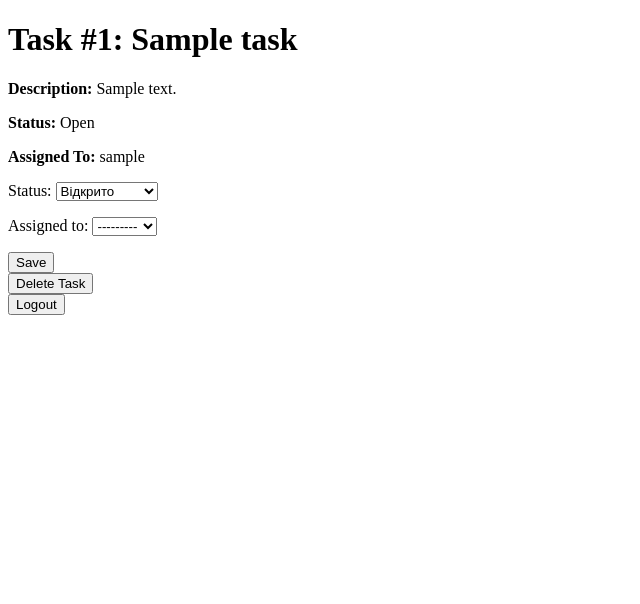
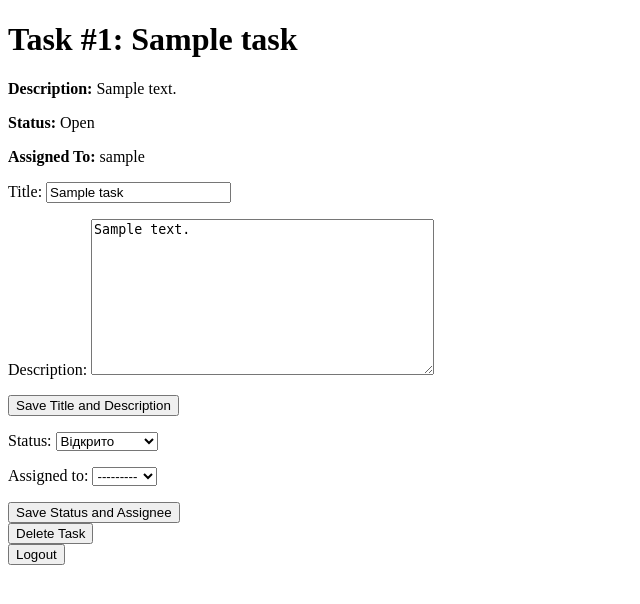
Before and after one commit to adamant-antithesis/todo_test, a Django app: page /task/1/ in a window 1280 px wide. Shown: the top 604 px of the page, without its empty margins (0-640 px from the left). Run offline with Django 5.2, Linux system fonts and the light colour scheme; a user stored in the database is signed in; tables that the repository leaves empty hold one stand-in row (values such as "Sample post").

Commit message:
The task form has been divided, the ability to edit individual fields has been added, the template has been corrected

```diff
--- a/task_manager_test/task_manager/forms.py
+++ b/task_manager_test/task_manager/forms.py
@@ -26,3 +26,13 @@ class ChangeTaskStatusForm(forms.ModelForm):
     class Meta:
         model = Task
         fields = ['status', 'assigned_to']
+
+
+class ChangeTaskTitleDescriptionForm(forms.ModelForm):
+    class Meta:
+        model = Task
+        fields = ['title', 'description']
+        widgets = {
+            'title': forms.TextInput(attrs={'placeholder': 'Enter title'}),
+            'description': forms.Textarea(attrs={'placeholder': 'Enter description'}),
+        }
--- a/task_manager_test/task_manager/templates/task_detail.html
+++ b/task_manager_test/task_manager/templates/task_detail.html
@@ -12,14 +12,20 @@
 
     <form method="post">
         {% csrf_token %}
+        {{ title_description_form.as_p }}
+        <button type="submit">Save Title and Description</button>
+    </form>
+
+    <form method="post">
+        {% csrf_token %}
         {{ status_form.as_p }}
-        <button type="submit">Save</button>
+        <button type="submit">Save Status and Assignee</button>
     </form>
 
     <form method="post" action="{% url 'task_detail' task.id %}">
-        {% csrf_token %}
-        <input type="hidden" name="delete_task" value="true">
-        <button type="submit">Delete Task</button>
+      {% csrf_token %}
+      <input type="hidden" name="delete_task" value="true">
+      <button type="submit" onclick="return confirm('Are you sure you want to delete this task?')" class="btn btn-danger">Delete Task</button>
     </form>
 
     <form action="{% url 'logout' %}" method="post">
--- a/task_manager_test/task_manager/views.py
+++ b/task_manager_test/task_manager/views.py
@@ -1,13 +1,12 @@
 from django.contrib.auth import login, authenticate
-from django.shortcuts import render, redirect, get_object_or_404
+from django.shortcuts import render, redirect
 from django.contrib.auth.decorators import login_required
 from django.contrib.auth.models import User
 from django.core.paginator import Paginator
 from django.http import HttpResponseRedirect
 from django.urls import reverse
-from django.http import Http404
 from .models import Task
-from .forms import TaskForm, ChangeTaskStatusForm, SingUpForm
+from .forms import TaskForm, ChangeTaskStatusForm, ChangeTaskTitleDescriptionForm, SingUpForm
 
 
 def signup_view(request):
@@ -43,16 +42,19 @@ def task_detail(request, task_id):
     users = User.objects.all()
     status_choices = Task.Status.choices
     status_form = ChangeTaskStatusForm(request.POST or None, initial={'status': task.status})
+    title_description_form = ChangeTaskTitleDescriptionForm(request.POST or None,
+                                                            initial={'title': task.title,
+                                                                     'description': task.description})
 
     if request.method == 'POST':
         if 'delete_task' in request.POST:
             task.delete()
             return HttpResponseRedirect(reverse('task_list'))
 
-        status_form = ChangeTaskStatusForm(request.POST)
         if status_form.is_valid():
+            status_form.save(commit=False)
             task.status = status_form.cleaned_data['status']
-            assigned_to_id = request.POST.get('assigned_to')
+            assigned_to_id = status_form.cleaned_data.get('assigned_to')
             if assigned_to_id:
                 task.assigned_to_id = assigned_to_id
             else:
@@ -60,10 +62,18 @@ def task_detail(request, task_id):
             task.save()
             return redirect('task_detail', task_id=task_id)
 
+        if title_description_form.is_valid():
+            title_description_form.save(commit=False)
+            task.title = title_description_form.cleaned_data['title']
+            task.description = title_description_form.cleaned_data['description']
+            task.save()
+            return redirect('task_detail', task_id=task_id)
+
     return render(request,
                   'task_detail.html',
                   {'task': task,
                    'status_form': status_form,
+                   'title_description_form': title_description_form,
                    'users': users,
                    'status_choices': status_choices})
 
```
